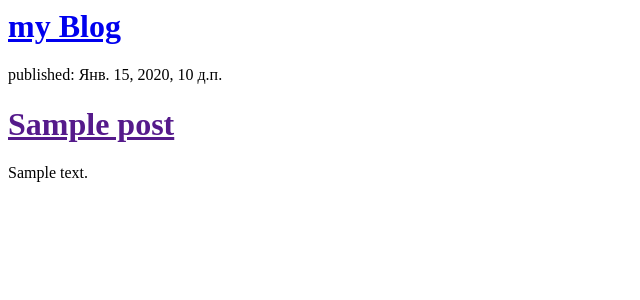
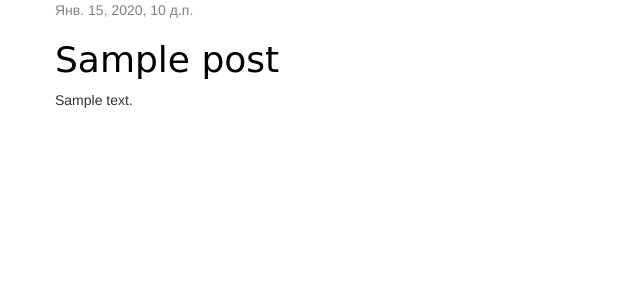
Before and after one commit to Arle89/my-blog, a Django app: page / in a window 1280 px wide. Shown: the top 300 px of the page, without its empty margins (0-640 px from the left). Run offline with Django 3.2, Linux system fonts and the light colour scheme; tables that the repository leaves empty hold one stand-in row (values such as "Sample post"); some libraries are stand-ins or nearby versions.

Commit message:
add post detail page,view and extend index template

```diff
--- /dev/null
+++ b/blog/static/css/blog.css
@@ -0,0 +1,46 @@
+.page-header {
+    background-color: #ff9400;
+    margin-top: 0;
+    padding: 20px 20px 20px 40px;
+}
+
+.page-header h1, .page-header h1 a, .page-header h1 a:visited, .page-header h1 a:active {
+    color: #ffffff;
+    font-size: 36pt;
+    text-decoration: none;
+}
+
+.content {
+    margin-left: 40px;
+}
+
+h1, h2, h3, h4 {
+    font-family: 'Lobster', cursive;
+}
+
+.date {
+    color: #828282;
+}
+
+.save {
+    float: right;
+}
+
+.post-form textarea, .post-form input {
+    width: 100%;
+}
+
+.top-menu, .top-menu:hover, .top-menu:visited {
+    color: #ffffff;
+    float: right;
+    font-size: 26pt;
+    margin-right: 20px;
+}
+
+.post {
+    margin-bottom: 70px;
+}
+
+.post h1 a, .post h1 a:visited {
+    color: #000000;
+}
--- a/blog/templates/blog/index.html
+++ b/blog/templates/blog/index.html
@@ -1,18 +1,19 @@
+{% load static %}
 <html>
     <head>
-        <title>Smth</title>
+        <title>my blog</title>
+        <link rel="stylesheet" href="//maxcdn.bootstrapcdn.com/bootstrap/3.2.0/css/bootstrap.min.css">
+        <link rel="stylesheet" href="//maxcdn.bootstrapcdn.com/bootstrap/3.2.0/css/bootstrap-theme.min.css">
+        <link rel="stylesheet" href="{% static 'css/blog.css' %}">
     </head>
     <body>
-        <div>
-            <h1><a href="/">my Blog</a></h1>
+        <div class="content container">
+            <div class="row">
+                <div class="col-md-8">
+                    {% block content%}
+                    {% endblock %}
+                </div>
+            </div>
         </div>
-
-        {% for post in posts %}
-            <div>
-                <p>published: {{ post.published_date }}</p>
-                <h1><a href="">{{ post.title }}</a></h1>
-                <p>{{ post.text|linebreaksbr }}</p>
-            </div>
-        {% endfor %}
     </body>
 </html>
--- /dev/null
+++ b/blog/templates/blog/post_list.html
@@ -0,0 +1,13 @@
+{% extends 'blog/index.html' %}
+
+{% block content %}
+    {% for post in posts %}
+        <div class="post">
+            <div class="date">
+                {{ post.published_date }}
+            </div>
+            <h1><a href="{% url 'post_detail' pk=post.pk %}">{{ post.title }}</a></h1>
+            <p>{{ post.text|linebreaksbr }}</p>
+        </div>
+    {% endfor %}
+{% endblock %}
--- a/blog/urls.py
+++ b/blog/urls.py
@@ -1,7 +1,10 @@
-from django.urls import path
+from django.urls import path, include
 from . import views
 
 urlpatterns = [
-    path('', views.post_list, name="post_list"),
+    path('', views.post_list, name="index.html"),
+    path('índex.html', views.post_list),
+    path('post/<int:pk>/', views.post_detail, name = 'post_detail'),
+
 
 ]
--- a/blog/views.py
+++ b/blog/views.py
@@ -1,4 +1,4 @@
-from django.shortcuts import render
+from django.shortcuts import render, get_object_or_404
 from .models import Post
 from django.utils import timezone
 
@@ -6,4 +6,8 @@ from django.utils import timezone
 
 def post_list(request):
     posts = Post.objects.filter(published_date__lte = timezone.now()).order_by('published_date')
-    return render(request, 'blog/index.html', {'posts':posts})
+    return render(request, 'blog/post_list.html', {'posts':posts})
+
+def post_detail(request, pk):
+    post = get_object_or_404(Post, pk=pk)
+    return render(request, 'blog/post_detail.html', {'post':post})
--- a/mysite/urls.py
+++ b/mysite/urls.py
@@ -18,5 +18,6 @@ from django.urls import path, include
 
 urlpatterns = [
     path('admin/', admin.site.urls),
-    path('', include('blog.urls'))
+    path('', include('blog.urls')),
+    path('index.html', include('blog.urls'))
 ]
```
Also changed, not shown: blog/templates/blog/post_detail.html (added, +13 -0 lines).
